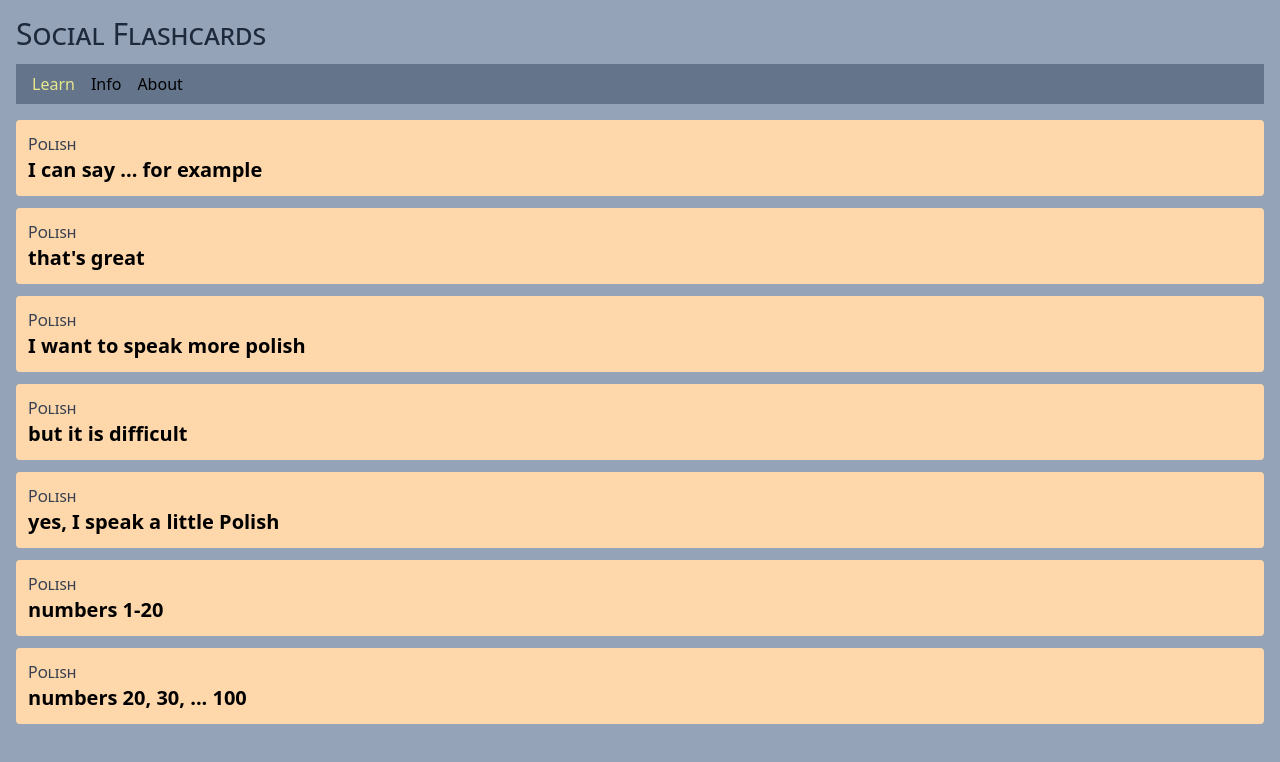
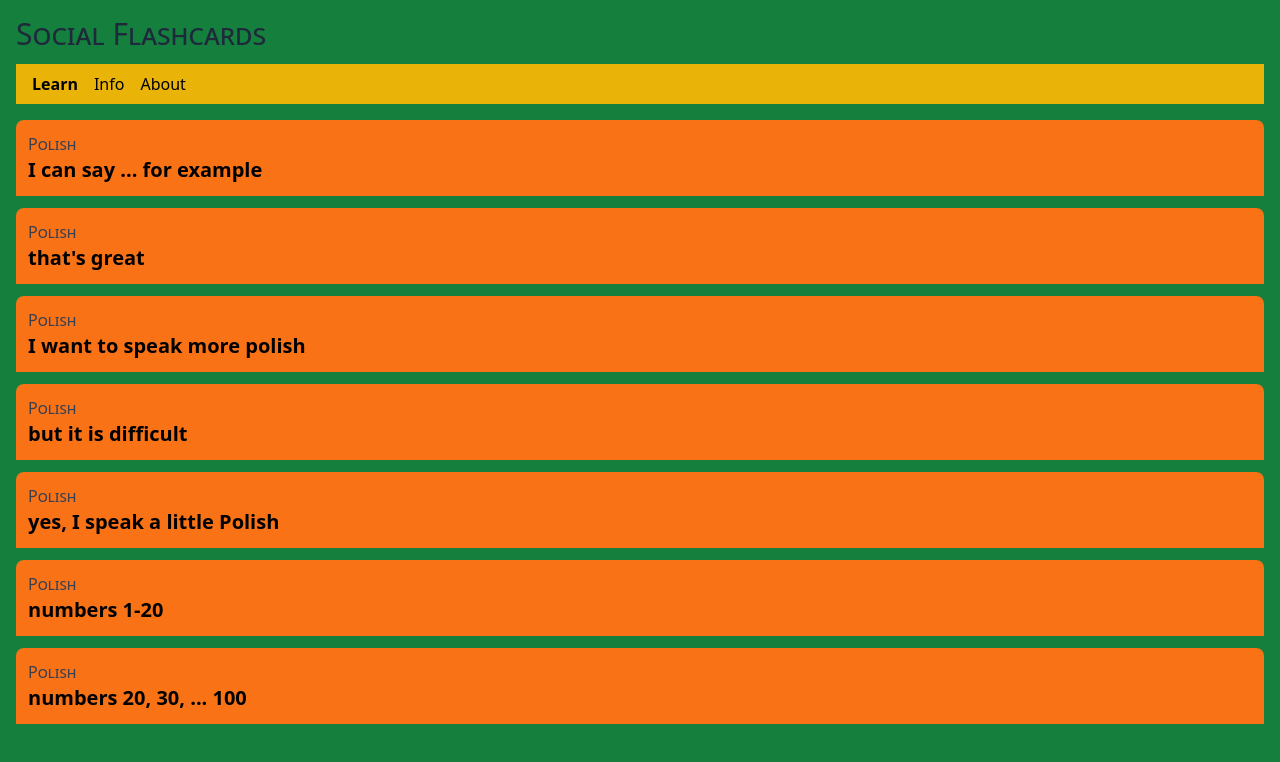
Before and after one commit to Underground-Learning-Club/soflash, a React (Vite) app: page /learn in a window 1280 px wide. Shown: the top 762 px of the page. Built offline with nearby package versions, Linux system fonts and the light colour scheme.

Commit message:
new colors

```diff
--- a/index.html
+++ b/index.html
@@ -11,7 +11,7 @@
 			}
 		</style>
 	</head>
-	<body class="bg-slate-400 p-4">
+	<body class="bg-green-700 p-4">
 		<div id="root"></div>
 		<script type="module" src="/src/main.tsx"></script>
 	</body>
--- a/src/components/Nav.tsx
+++ b/src/components/Nav.tsx
@@ -2,7 +2,7 @@ import { NavLink } from "react-router-dom";
 
 export const Nav = () => {
 	return <nav>
-		<ul className="flex gap-4 bg-slate-500 px-4 py-2 content">
+		<ul className="flex gap-4 bg-yellow-500 px-4 py-2 content">
 			<li><NavLink to="/learn">Learn</NavLink></li>
 			<li><NavLink to="/info">Info</NavLink></li>
 			<li><NavLink to="/about">About</NavLink></li>
--- a/src/index.scss
+++ b/src/index.scss
@@ -9,7 +9,7 @@
 }
 
 a.active {
-	color: rgb(232, 232, 141);
+	font-weight: bold;
 }
 
 .smallcaps {
--- a/src/pages/PageLearn.tsx
+++ b/src/pages/PageLearn.tsx
@@ -10,14 +10,15 @@ export const PageLearn = () => {
 				return (
 					<div
 						key={flashcard.id}
-						className="bg-orange-200 mb-3 p-3 rounded"
 					>
+						<div className="bg-orange-500 mb-3 p-3 rounded-t-lg">
 						<p className="smallcaps text-gray-700">
 							{tools.getCategoryName(flashcard.category)}
 						</p>
 						<p className="text-xl font-semibold">
 							{flashcard.front}
 						</p>
+						</div>
 						{flashcard.isOpen && (
 							<>
 								<p className="text-xl italic text-green-700 font-semibold">
```
